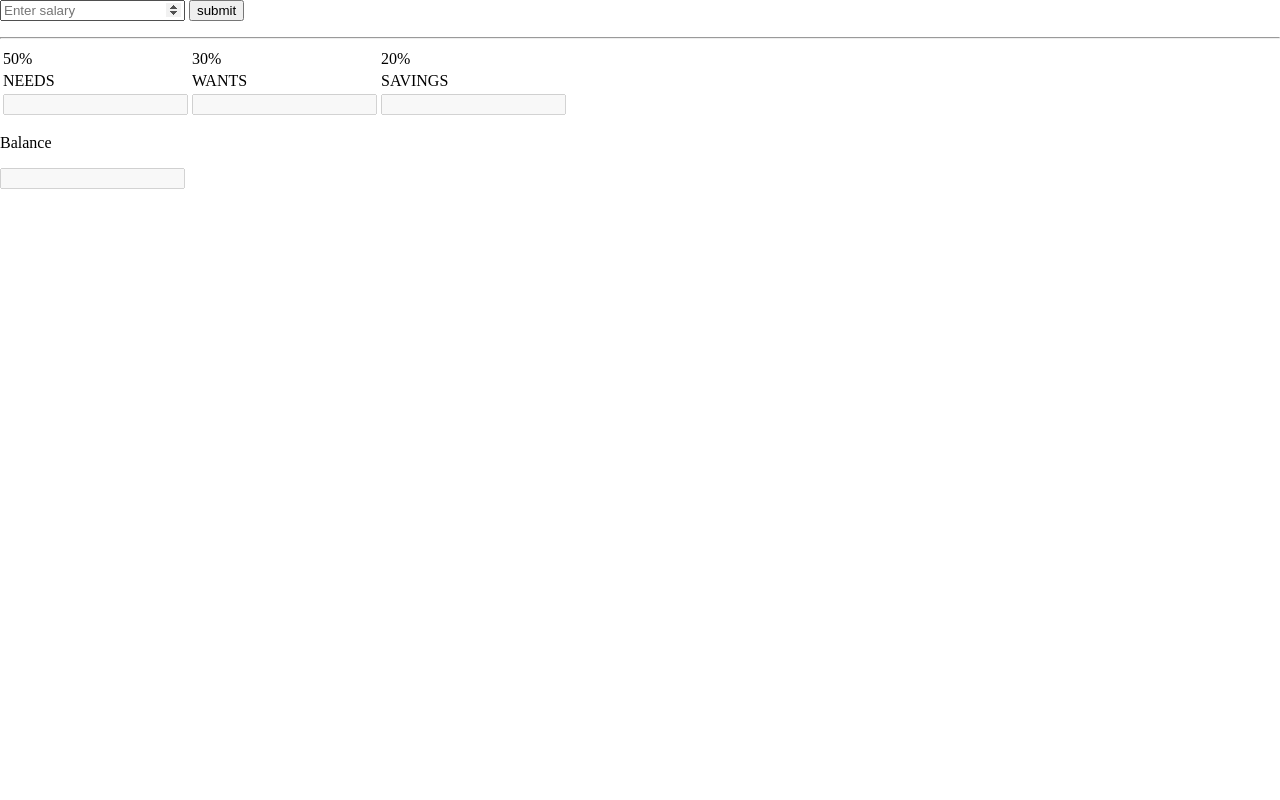
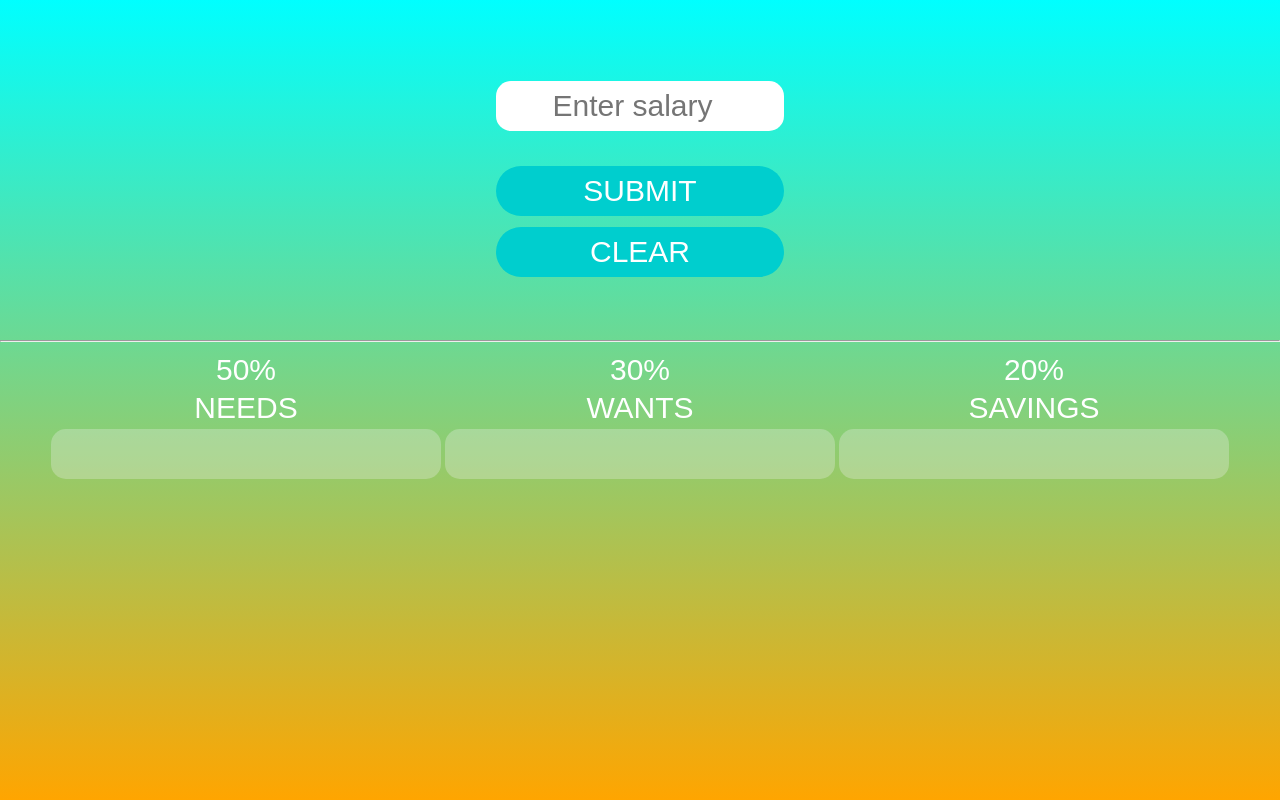
Before and after one commit to Tornilla/50-20-30_Rule, a plain HTML site: page index.html in a window 1280 px wide. Drawn offline with Linux system fonts and the light colour scheme.

Commit message:
with design

```diff
--- a/budget.css
+++ b/budget.css
@@ -1,3 +1,6 @@
+*{
+    font-family: sans-serif;
+}
 html{
     padding: 0;
     margin: 0;
@@ -5,7 +8,75 @@ html{
 body{
     padding: 0;
     margin: 0;
+    background-image: linear-gradient(aqua, orange);
 }
-#budgetModal{
-    display: none;
+#inputs-container{
+    display: flex;
+    height: 30%;
+    margin: 50px 5%;
+    text-align: center;
+    justify-content: center;
+    align-items: center;
 }
+#inputs-container form{
+    width: 100%;
+}
+#inputs-container form input{
+    height: 50px;
+    width: 25%;
+    border: hidden;
+    border-radius: 15px;
+}
+#salary::placeholder{
+    font-size: 30px;
+    text-align: center;
+}
+#salary{
+ font-size: 30px;
+ text-align: center;
+}
+#inputs-container form input,
+#inputs-container form button {
+    display: block;
+    margin: 3% auto; /* Adds spacing between input and button and centers them */
+}
+
+#salarybtn{
+    color: #fff;
+    font-size: 30px;
+    height: 50px;
+    width: 25%;
+    margin-bottom: 1% !important;
+    border: hidden;
+    border-radius: 50px;
+    background-color: rgb(0, 206, 206);
+}
+#clearbtn{
+    color: #fff;
+    font-size: 30px;
+    height: 50px;
+    width: 25%;
+    margin: 0 auto !important;
+    border: hidden;
+    border-radius: 50px;
+    background-color: rgb(0, 206, 206);
+}
+
+#summary table,
+#summary #balance{
+    font-size: 30px;
+    color: #fff;
+    display: flex;
+    text-align: center;
+    justify-content: center;
+    align-items: center;
+}
+
+#summary td input{
+    color: rgb(0, 0, 0);
+    font-size: 30px;
+    height: 50px;
+    text-align: center;
+    border: hidden;
+    border-radius: 15px;
+}
--- a/index.html
+++ b/index.html
@@ -5,10 +5,14 @@
         <link rel="stylesheet" type="text/css" href="budget.css">
     </head>
     <body>
-        <form>
-            <input type="number" name="salary" id="salary" placeholder="Enter salary">
-            <button onclick="getSalary()" type="button">submit</button>
-        </form>
+        <div id="inputs-container">
+            <form>
+                <input type="number" name="salary" id="salary" placeholder="Enter salary">
+                <button onclick="getSalary()" type="button" id="salarybtn">SUBMIT</button>
+                <button onclick="clearinput()" type="button" id="clearbtn">CLEAR</button>
+            </form>
+        </div>
+
         <script>
             function getSalary(){
                 var inputSalary = document.getElementById("salary");
@@ -29,7 +33,13 @@
                 document.getElementById("savings").value=savings;
             }
 
-
+            function clearinput(){
+                document.getElementById("salary").value= "";
+                document.getElementById("needs").value= "";
+                document.getElementById("wants").value= "";
+                document.getElementById("savings").value= "";
+                console.log("clear button clicked");
+            }
         </script>
 
         <hr>
@@ -58,10 +68,10 @@
                     </td>
                 </tr>
             </table>
-            <div id="balance">
+            <!-- <div id="balance">
                 <p>Balance</p>
                 <input type="text" id="balance" disabled>
-            </div>
+            </div> -->
         </div>
         <!-- <button id="addbudget">add budget</button>
 
```
